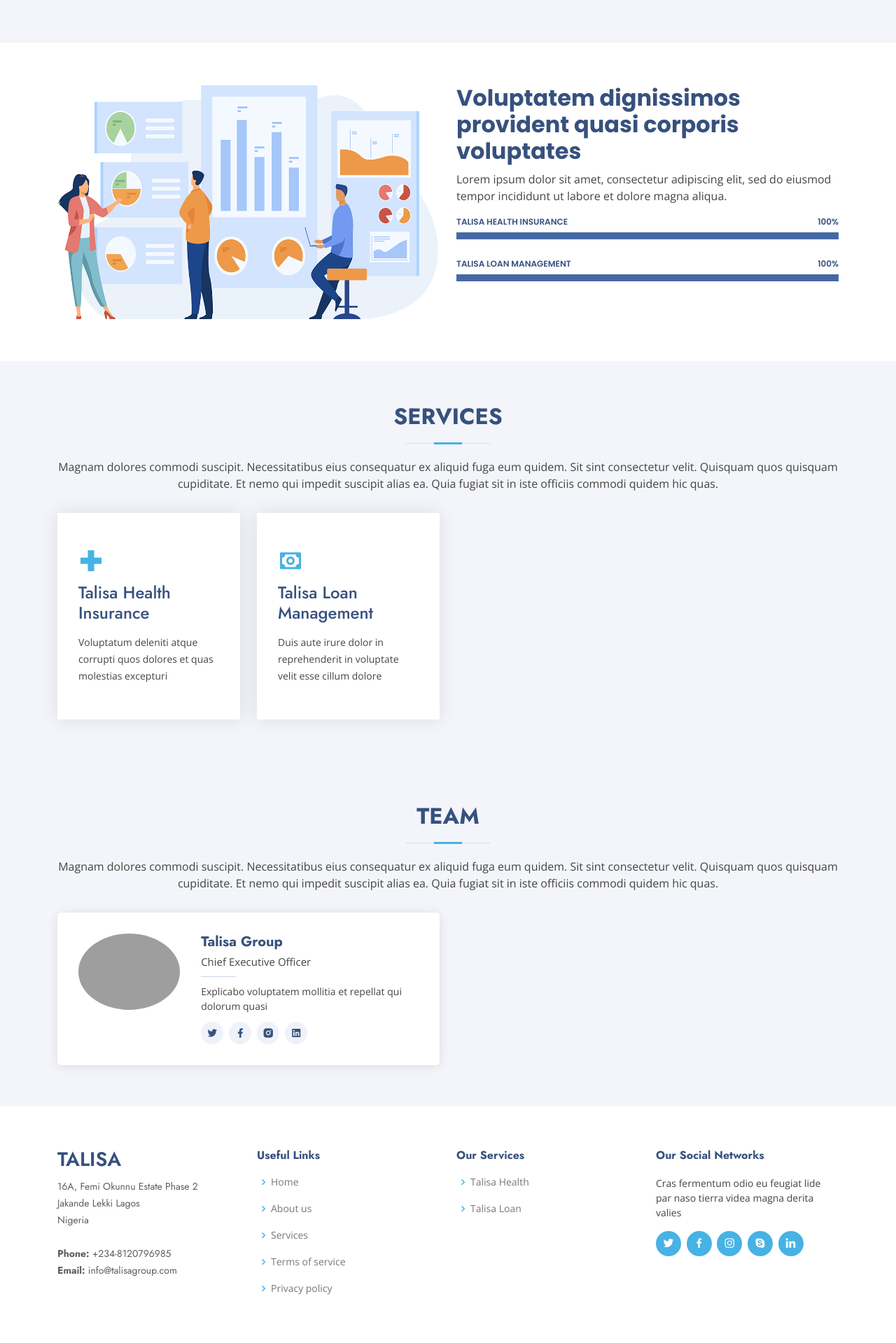
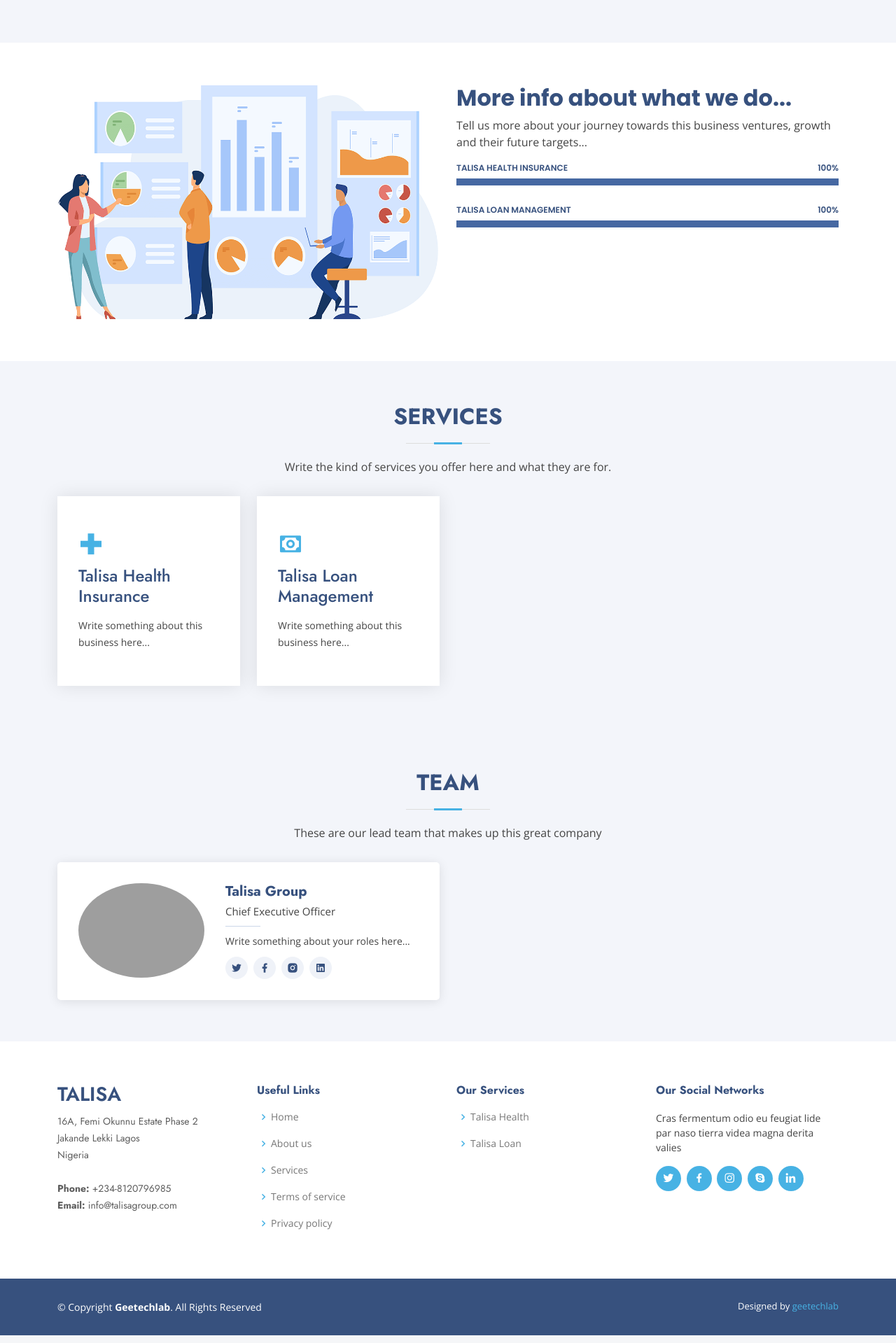
Before and after one commit to GeeTech-Lab/talisaWeb, a Django app: template templates/index.html in a window 1280 px wide. Shown: the part 1826-3745 px from the top of the page at 70% size. Run offline with Django 3.2, Linux system fonts and the light colour scheme; the template is opened without the code that fills it, so the values that code supplies are empty; some libraries are stand-ins or nearby versions; grey boxes are pictures that could not be loaded.

Commit message:
initial commit

```diff
--- a/talisa_app/urls.py
+++ b/talisa_app/urls.py
@@ -22,7 +22,7 @@
 
 urlpatterns = [
     path('admin/', admin.site.urls),
-    path('', TemplateView.as_view(template_name='index.html')),
+    path('', TemplateView.as_view(template_name='index.html'), name='home'),
 ]
 
 # url to catch any unmatch url for 404...
--- a/templates/404.html
+++ b/templates/404.html
@@ -10,7 +10,7 @@
               <h1>Error 404</h1>
               <h2>Opps!... seems you visited the wrong page...</h2>
               <div class="d-lg-flex">
-                <a href="#about" class="btn-get-started scrollto">Back to home page</a>
+                <a href="{% url 'home' %}" class="btn-get-started scrollto">Back to home page</a>
               </div>
             </div>
             <div class="col-lg-6 order-1 order-lg-2 hero-img" data-aos="zoom-in" data-aos-delay="200">
--- a/templates/footer.html
+++ b/templates/footer.html
@@ -33,7 +33,7 @@
           <div class="col-lg-3 col-md-6 footer-links">
             <h4>Useful Links</h4>
             <ul>
-              <li><i class="bx bx-chevron-right"></i> <a href="/">Home</a></li>
+              <li><i class="bx bx-chevron-right"></i> <a href="{% url 'home' %}">Home</a></li>
               <li><i class="bx bx-chevron-right"></i> <a href="#about">About us</a></li>
               <li><i class="bx bx-chevron-right"></i> <a href="#services">Services</a></li>
               <li><i class="bx bx-chevron-right"></i> <a href="#">Terms of service</a></li>
--- a/templates/index.html
+++ b/templates/index.html
@@ -157,10 +157,9 @@
                 <img src="{% static 'img/skills.png' %}" class="img-fluid" alt="">
               </div>
               <div class="col-lg-6 pt-4 pt-lg-0 content" data-aos="fade-left" data-aos-delay="100">
-                <h3>Voluptatem dignissimos provident quasi corporis voluptates</h3>
+                <h3>More info about what we do...</h3>
                 <p class="font-italic">
-                  Lorem ipsum dolor sit amet, consectetur adipiscing elit, sed do eiusmod tempor incididunt ut labore et dolore
-                  magna aliqua.
+                  Tell us more about your journey towards this business ventures, growth and their future targets...
                 </p>
 
                 <div class="skills-content">
@@ -207,7 +206,7 @@
 
             <div class="section-title">
               <h2>Services</h2>
-              <p>Magnam dolores commodi suscipit. Necessitatibus eius consequatur ex aliquid fuga eum quidem. Sit sint consectetur velit. Quisquam quos quisquam cupiditate. Et nemo qui impedit suscipit alias ea. Quia fugiat sit in iste officiis commodi quidem hic quas.</p>
+              <p>Write the kind of services you offer here and what they are for.</p>
             </div>
 
             <div class="row">
@@ -215,7 +214,7 @@
                 <div class="icon-box">
                   <div class="icon"><i class="bx bx-plus-medical"></i></div>
                   <h4><a href="https://talisa-hmo.herokuapp.com" target="_blank">Talisa Health Insurance</a></h4>
-                  <p>Voluptatum deleniti atque corrupti quos dolores et quas molestias excepturi</p>
+                  <p>Write something about this business here...</p>
                 </div>
               </div>
 
@@ -223,7 +222,7 @@
                 <div class="icon-box">
                   <div class="icon"><i class="bx bx-money"></i></div>
                   <h4><a href="">Talisa Loan Management</a></h4>
-                  <p>Duis aute irure dolor in reprehenderit in voluptate velit esse cillum dolore</p>
+                  <p>Write something about this business here...</p>
                 </div>
               </div>
 
@@ -384,7 +383,7 @@
 
             <div class="section-title">
               <h2>Team</h2>
-              <p>Magnam dolores commodi suscipit. Necessitatibus eius consequatur ex aliquid fuga eum quidem. Sit sint consectetur velit. Quisquam quos quisquam cupiditate. Et nemo qui impedit suscipit alias ea. Quia fugiat sit in iste officiis commodi quidem hic quas.</p>
+              <p>These are our lead team that makes up this great company</p>
             </div>
 
             <div class="row">
@@ -395,7 +394,7 @@
                   <div class="member-info">
                     <h4>Talisa Group</h4>
                     <span>Chief Executive Officer</span>
-                    <p>Explicabo voluptatem mollitia et repellat qui dolorum quasi</p>
+                    <p>Write something about your roles here...</p>
                     <div class="social">
                       <a href=""><i class="ri-twitter-fill"></i></a>
                       <a href=""><i class="ri-facebook-fill"></i></a>
--- a/templates/navbar.html
+++ b/templates/navbar.html
@@ -2,7 +2,7 @@
   <header id="header" class="fixed-top ">
     <div class="container d-flex align-items-center">
         <div class="logo me-auto">
-            <a class="navbar-brand" href="/">
+            <a class="navbar-brand" href="{% url 'home' %}">
                 <img class="img-responsive" src="https://talisa-hmo.s3.eu-west-2.amazonaws.com/images/Talisa_logo1.png" alt="Talisa" style="width:150px;">
             </a>
         </div>
@@ -11,7 +11,7 @@
 
       <nav class="nav-menu d-none d-lg-block">
         <ul>
-          <li class="active"><a href="/">Home</a></li>
+          <li class="active"><a href="{% url 'home' %}">Home</a></li>
           <li><a href="#about">About</a></li>
           <li><a href="#services">Services</a></li>
 {#          <li><a href="#portfolio">Portfolio</a></li>#}
```
